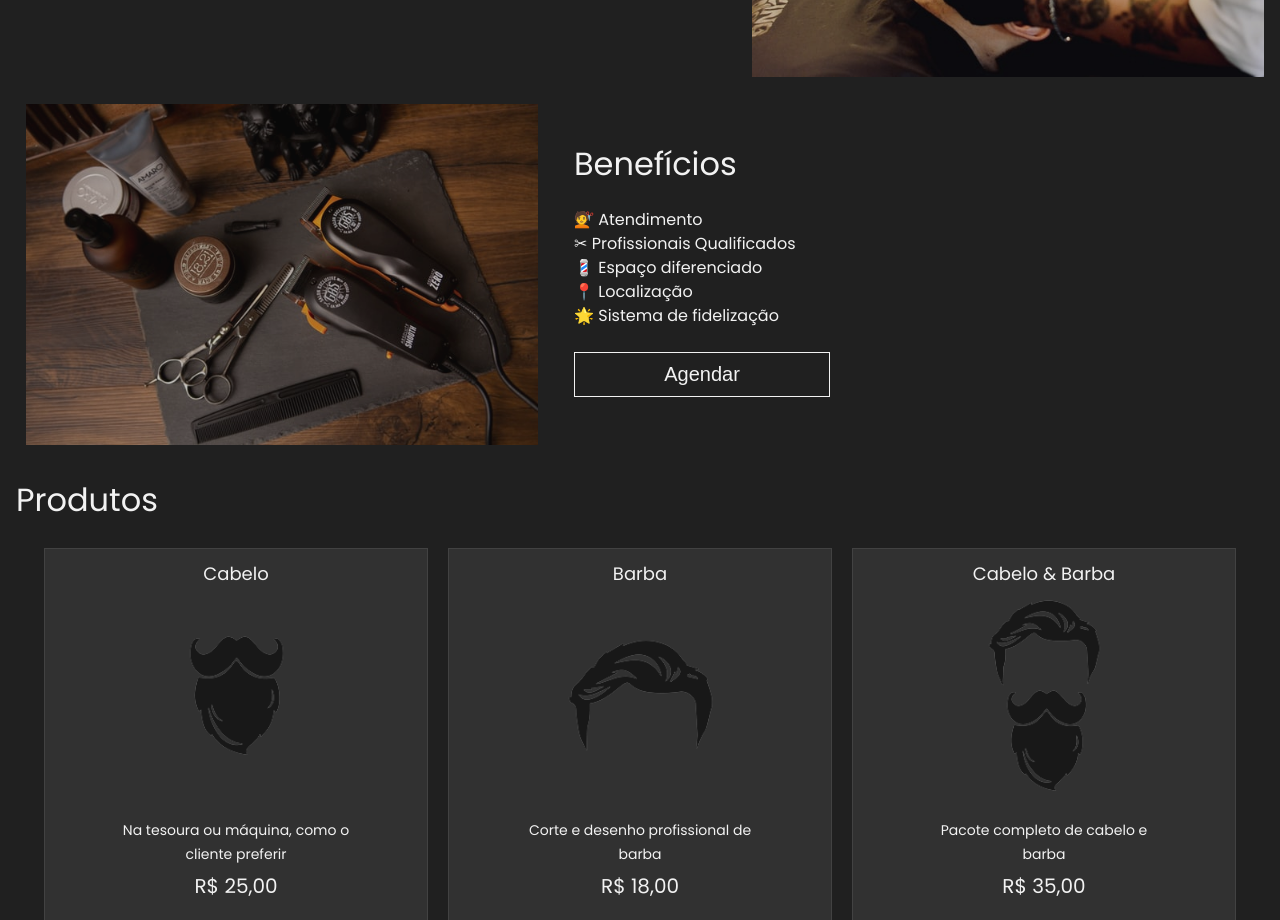
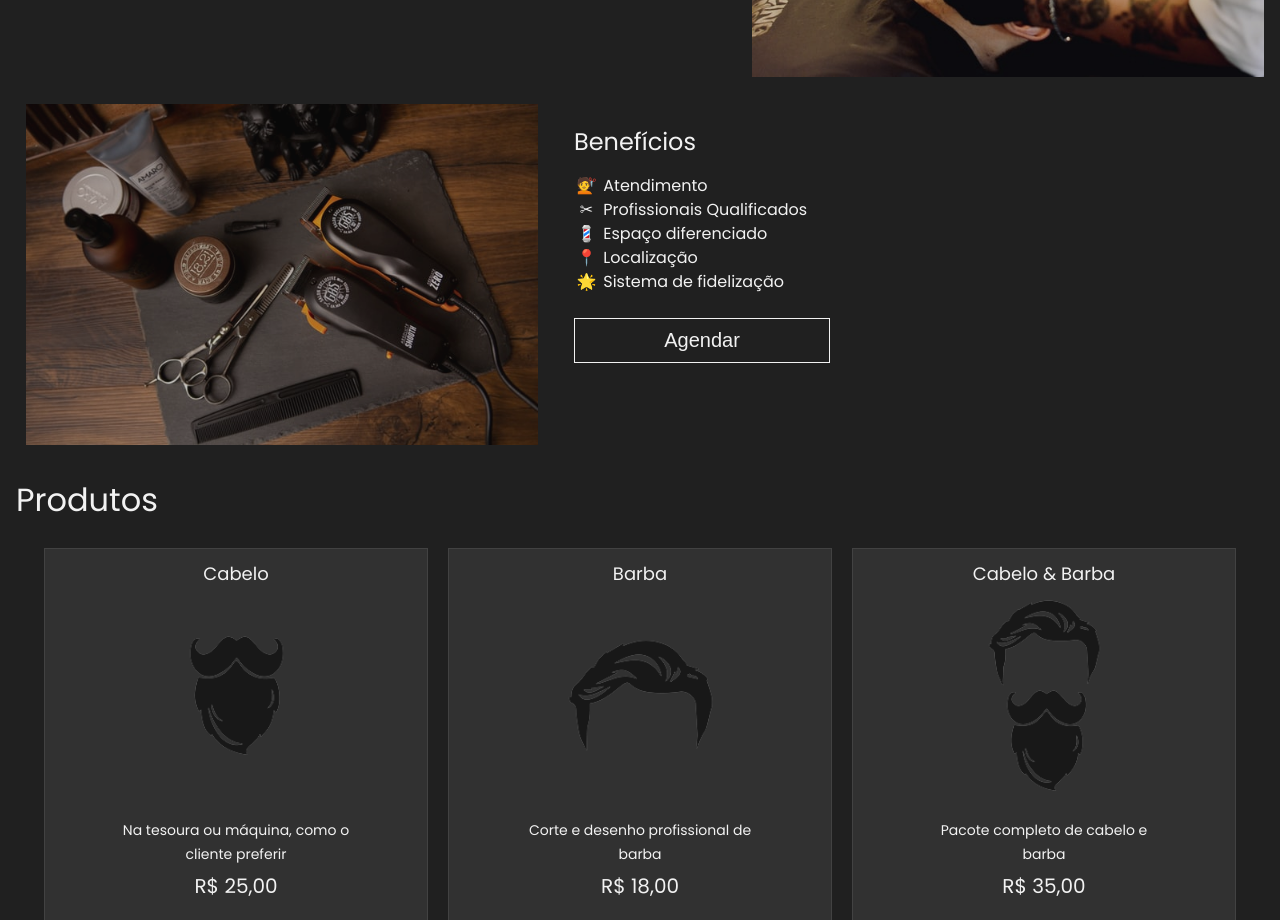
Before and after one commit to fernandoprestes/landing-page-barbearia, a React (Vite) app: page / in a window 1280 px wide. Shown: the part 880-1800 px from the top of the page. Built offline with nearby package versions, Linux system fonts and the light colour scheme.

Commit message:
refactor title in about page

```diff
--- a/src/pages/Home/About/index.tsx
+++ b/src/pages/Home/About/index.tsx
@@ -39,7 +39,9 @@ export const About = () => {
             <img src={BarberProducts} alt="barber products" />
           </div>
           <div className={style.about__content__benefits__list}>
-            <Title>Benefícios</Title>
+            <h2 className={style.about__content__benefits__title}>
+              Benefícios
+            </h2>
             <ul>
               <li>
                 <span>&#128135;</span> Atendimento
--- a/src/pages/Home/About/styles.module.scss
+++ b/src/pages/Home/About/styles.module.scss
@@ -2,6 +2,8 @@
   &__content {
     font-size: 1.6rem;
     line-height: 2.4rem;
+
+
 
     &__description {
       display: flex;
@@ -38,23 +40,29 @@
       &__image:hover {
         opacity: 1;
       }
-
     }
 
     &__benefits {
       position: relative;
       display: flex;
 
+      &__title {
+        font-size: 2.4rem;
+        padding: 1rem 0 2rem;
+      }
+
       &__list {
+        li {
+          span {
+            text-align: center;
+            display: inline-block;
+            width: 25px;
+          }
+        }
         @media (min-width: 800px) {
           padding: 1.6rem;
           margin-left: 2rem;
           width: min(50vw, 640px);
-
-          a {
-            position: absolute;
-            bottom: 8px;
-          }
         }
       }
     }
```
